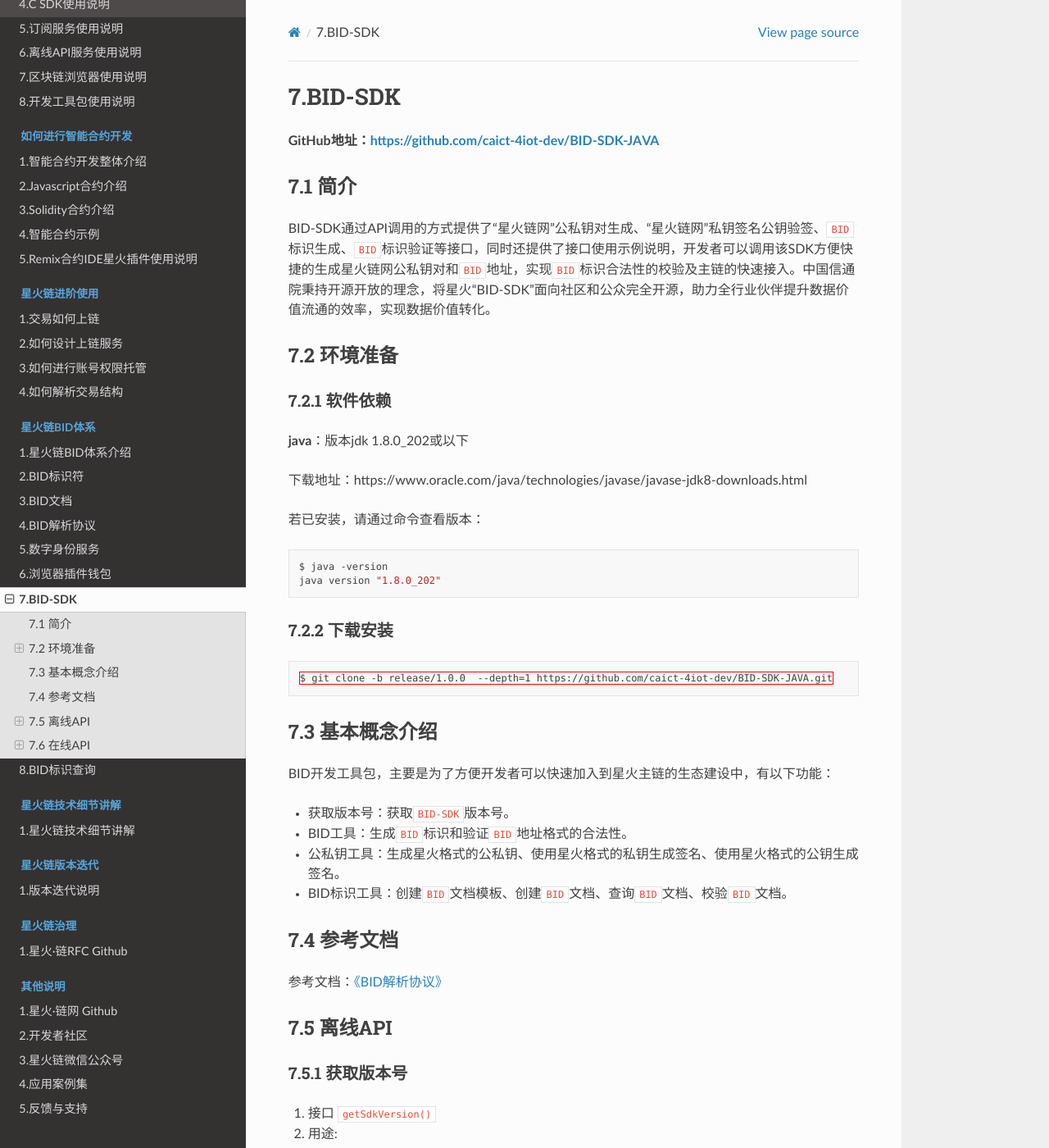
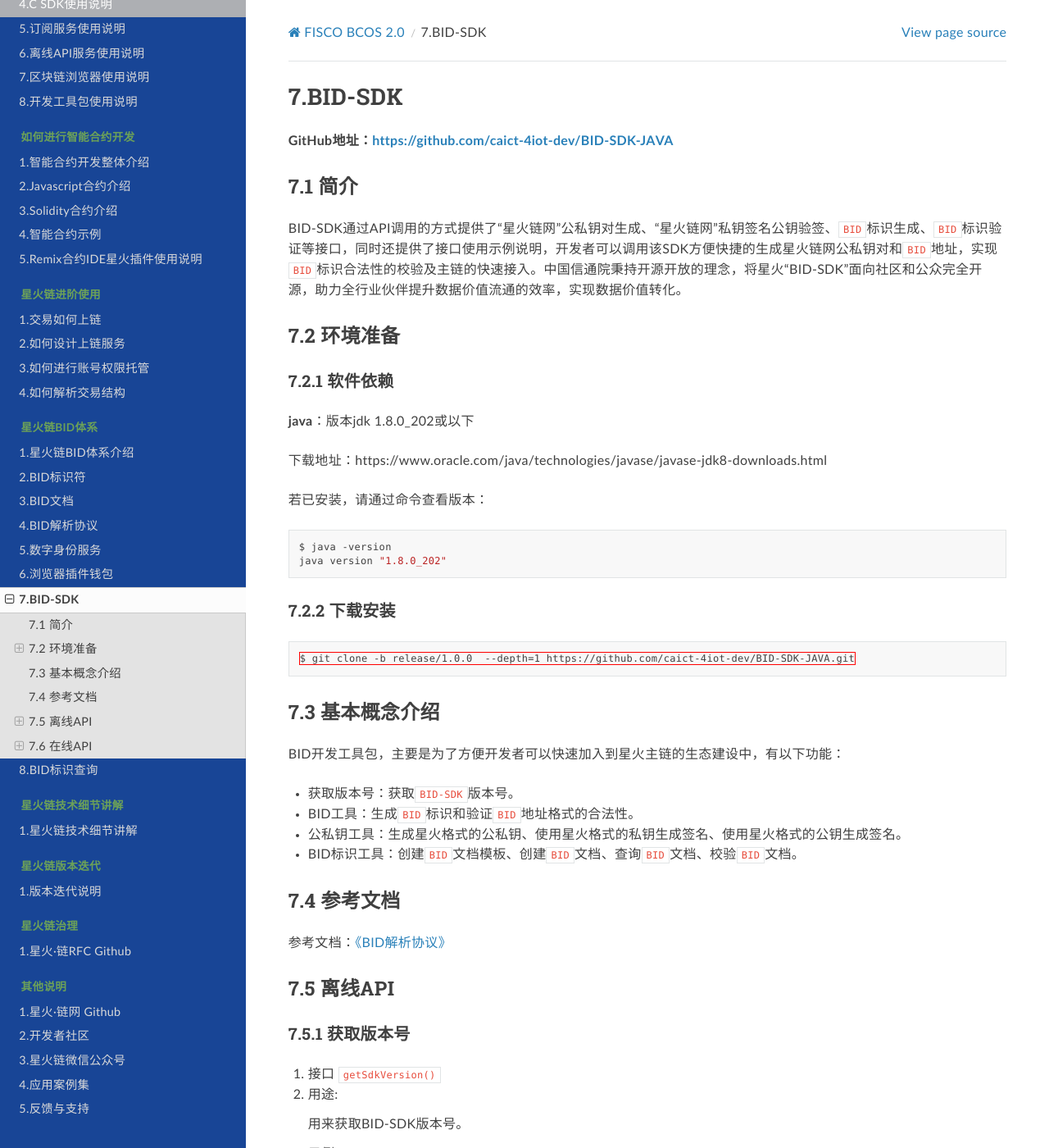
Before and after one commit to caict-4iot-dev/bif-doc, a Sphinx documentation site: the page built from docs/source/bid/BID-SDK.md, in a window 1280 px wide and 1400 px high. Shown: the whole window at 82% size. Built offline with Sphinx 7.4.7 and the Read the Docs theme 2.0.0, drawn with Linux system fonts in a browser that asks for light colours.

Commit message:
Update custom.css

```diff
--- a/docs/source/_static/custom.css
+++ b/docs/source/_static/custom.css
@@ -1,14 +1,245 @@
 /* 调整侧边栏宽度 */
-.wy-nav-side {
+/*.wy-nav-side {
     width: 300px; /* 或根据你的需求调整 */
+}*/
+
+/* 确保主内容区域左边距正确调整，以避免重叠 */
+/*.wy-nav-content-wrap {
+    margin-left: 300px; /* 应与侧边栏宽度相同 */
+}*/
+
+/* 增加右侧导航栏的宽度 */
+/*.wy-menu-vertical .wy-menu {
+    padding: 1em 2em; /* 调整内边距增加宽度 */
+}*/
+
+
+@import "theme.css";
+
+/* Highlights */
+
+.highlight .k,
+.highlight .kd {
+    color: #263673;
 }
 
-/* 确保主内容区域左边距正确调整，以避免重叠 */
-.wy-nav-content-wrap {
-    margin-left: 300px; /* 应与侧边栏宽度相同 */
+
+/* Text */
+
+body,
+h1,
+h2,
+.rst-content .toctree-wrapper p.caption,
+h3,
+h4,
+h5,
+h6,
+legend,
+input {
+    letter-spacing: 0.3px
 }
 
-/* 增加右侧导航栏的宽度 */
-.wy-menu-vertical .wy-menu {
-    padding: 1em 2em; /* 调整内边距增加宽度 */
+p {
+    font-size: 100%; /* Get rid of RTD rule that assumes nobody changes their browser font size */
 }
+
+
+/* Side navigation bar */
+
+.wy-side-nav-search {
+    background-color: #184596;
+}
+
+.wy-side-nav-search a.icon-home {
+    background-repeat: no-repeat;
+    background-size: Auto 20px;
+    background-position: center top;
+    height: 20px;
+    width: 100%
+}
+
+ul.wy-breadcrumbs a.icon.icon-home::after {
+    content: " FISCO BCOS 2.0";
+}
+
+.wy-side-nav-search img {
+    display: block;
+    margin: auto auto .809em auto;
+    padding: 5px;
+    border-radius: unset
+}
+
+.wy-side-nav-search input[type=text] {
+    border-radius: 5px
+}
+
+.wy-menu-vertical a:hover {
+    background-color: #ADAFB3;
+    color: #FFF
+}
+
+.wy-nav-content {
+    background-color: #fff;
+    max-width: 1200px !important;
+}
+
+.wy-nav-side {
+    background-color: #184596;
+}
+
+
+/* Navigation headers */
+
+.rst-content tt.literal,
+.rst-content tt.literal,
+.rst-content code.literal {
+    text-transform: none;
+}
+
+.wy-menu-vertical header,
+.wy-menu-vertical p.caption {
+    color: #6ca158;
+}
+
+
+/* Code snippets */
+
+.codesnippet-widgets {
+    min-width: 100%;
+    display: block;
+    background: #005CAB;
+    color: white;
+    padding: 10px 0;
+    margin: 0 0 -1px 0;
+}
+
+.codesnippet-widgets > span {
+    padding: 10px;
+    cursor: pointer;
+}
+
+.codesnippet-widgets > .current {
+    background: #263673;
+}
+
+.codeset > .highlight-java {
+    display: none;
+}
+
+
+/* Notification boxes */
+
+.wy-alert.wy-alert-warning .wy-alert-title,
+.rst-content .wy-alert-warning.note .wy-alert-title,
+.rst-content .attention .wy-alert-title,
+.rst-content .caution .wy-alert-title,
+.rst-content .wy-alert-warning.danger .wy-alert-title,
+.rst-content .wy-alert-warning.error .wy-alert-title,
+.rst-content .wy-alert-warning.hint .wy-alert-title,
+.rst-content .wy-alert-warning.important .wy-alert-title,
+.rst-content .wy-alert-warning.tip .wy-alert-title,
+.rst-content .warning .wy-alert-title,
+.rst-content .wy-alert-warning.seealso .wy-alert-title,
+.rst-content .admonition-todo .wy-alert-title,
+.wy-alert.wy-alert-warning .rst-content .admonition-title,
+.rst-content .wy-alert.wy-alert-warning .admonition-title,
+.rst-content .wy-alert-warning.note .admonition-title,
+.rst-content .attention .admonition-title,
+.rst-content .caution .admonition-title,
+.rst-content .wy-alert-warning.danger .admonition-title,
+.rst-content .wy-alert-warning.error .admonition-title,
+.rst-content .wy-alert-warning.hint .admonition-title,
+.rst-content .wy-alert-warning.important .admonition-title,
+.rst-content .wy-alert-warning.tip .admonition-title,
+.rst-content .warning .admonition-title,
+.rst-content .wy-alert-warning.seealso .admonition-title,
+.rst-content .admonition-todo .admonition-title {
+    background-color: #263673
+}
+
+.wy-alert,
+.rst-content .note,
+.rst-content .attention,
+.rst-content .caution,
+.rst-content .danger,
+.rst-content .error,
+.rst-content .hint,
+.rst-content .important,
+.rst-content .tip,
+.rst-content .warning,
+.rst-content .seealso,
+.rst-content .admonition-todo {
+    background-color: #d9e5ef
+}
+
+
+/* Mobile view */
+
+.wy-nav-top {
+    background-color: #252627;
+}
+
+.wy-nav-top a {
+    color: transparent;
+/*    background-image: url('../images/fabric1.png'); */
+    background-repeat: no-repeat;
+    background-size: Auto 19px;
+    background-position: center top;
+    background-origin: content box;
+}
+
+/*Card */
+.card {
+    color: #33444d;
+    background-color: #fff;
+    box-shadow: 0 3px 6px rgba(11,33,74,0.09), 0 -2px 2px rgba(11,33,74,0.03);
+    padding: 24px 36px;
+    min-height: 284px;
+}
+
+.row {
+    margin-right: -15px;
+    margin-left: -15px;
+}
+.card-title{
+    font-size: large;
+}
+.rocket{
+    background-image: url(../images/rocket.svg);
+    background-origin: content-box;
+    background-repeat: no-repeat;
+}
+.manuals{
+    background-image: url(../images/manuals.svg);
+    background-origin: content-box;
+    background-repeat: no-repeat;
+}
+
+.ref{
+    background-image: url(../images/reference.svg);
+    background-origin: content-box;
+    background-repeat: no-repeat;
+}
+
+.card-holder-bigger {
+    padding: 7.5px;
+    float: left;
+    width: 100%;
+    min-width:320px;
+}
+.card-bigger {
+    color: #33444d;
+    background-color: #fff;
+    box-shadow: 0 3px 6px rgba(11,33,74,0.09), 0 -2px 2px rgba(11,33,74,0.03);
+    padding: 24px 36px;
+    min-height: 100px;
+}
+.tools{
+    margin-right: -15px;
+    margin-left: -15px;
+    width: 100%;
+}
+pre {
+    overflow-y: auto;
+    max-height: 500px;
+}
```
